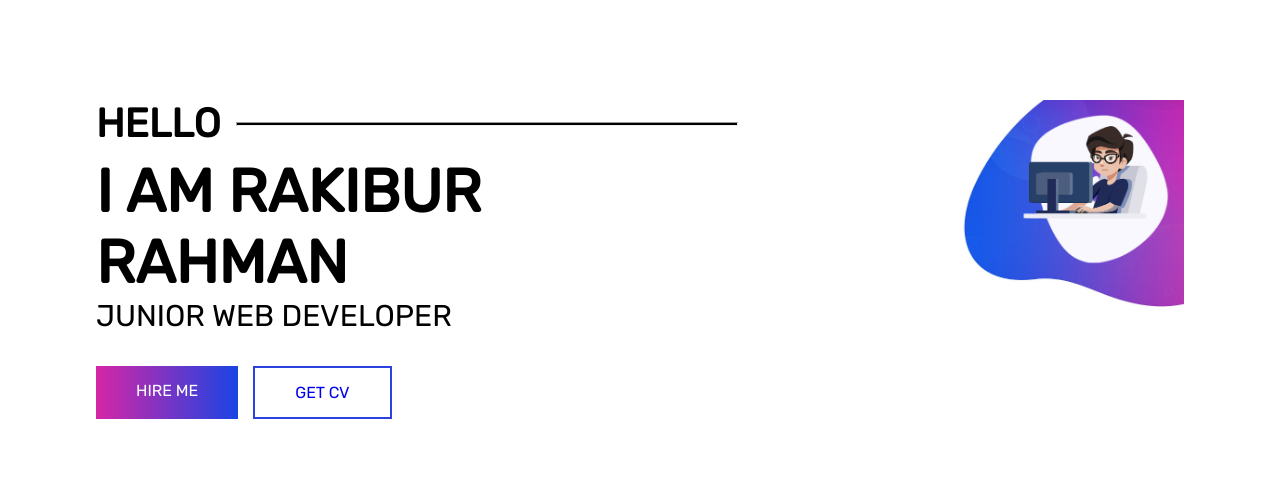
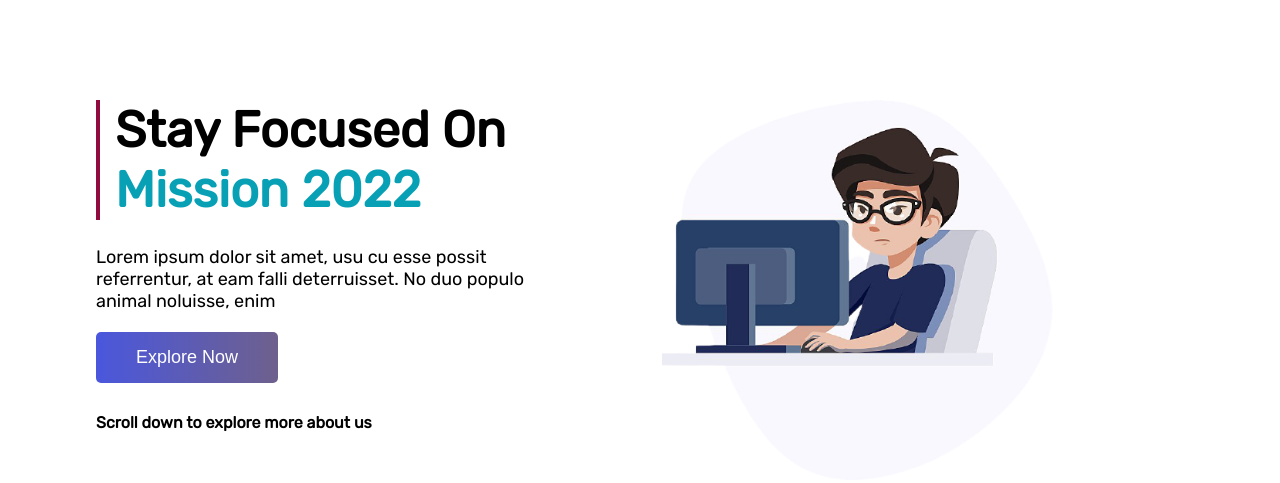
Before and after one commit to rakiburrahman99/assignment-portfolio, a plain HTML site: page index.html in a window 1280 px wide. Drawn offline with Linux system fonts and the light colour scheme.

Commit message:
top section done

```diff
--- a/index.html
+++ b/index.html
@@ -6,6 +6,7 @@
     <meta http-equiv="X-UA-Compatible" content="IE=edge">
     <meta name="viewport" content="width=device-width, initial-scale=1.0">
     <title>Portfolio-Assignment</title>
+    <script src="https://kit.fontawesome.com/ff40550756.js" crossorigin="anonymous"></script>
     <link rel="preconnect" href="https://fonts.googleapis.com">
     <link rel="preconnect" href="https://fonts.gstatic.com" crossorigin>
     <link href="https://fonts.googleapis.com/css2?family=Rubik&display=swap" rel="stylesheet">
@@ -14,27 +15,33 @@
 
 <body>
     <div class="container">
-        <section class="hero">
-            <div class="hero-parent">
-                <div class="hero-text">
-                    <h3>HELLO</h3>
-                    <hr>
-                    <h1>I AM RAKIBUR RAHMAN</h1>
-                    <P>JUNIOR WEB DEVELOPER</P>
-                    <div class="btn-main">
-                        <div class="btn-hire">
-                            <a target="_blank" href="http://#">HIRE ME</a>
-                        </div>
-                        <div class="btn-cv">
-                            <a target="_blank" href="http://#">GET CV</a>
-                        </div>
+        <section class="top">
+            <div class="mission-main">
+                <div class="mission-text">
+                    <div class="hero-text">
+                        <h1>Stay Focused On </h1>
+                        <h1 class="green">Mission 2022</h1>
                     </div>
+                    <p>Lorem ipsum dolor sit amet, usu cu esse possit<br>
+                        referrentur, at eam falli deterruisset. No duo populo
+                        animal noluisse, enim</p>
+
+                    <button class="btn-explore">Explore Now</button>
+                    <h4>Scroll down to explore more about us</h4>
                 </div>
-                <div class="hero-image">
-                    <img src="images/asset 5.png" alt="">
+                <div class="mission-img">
+                    <img class="center" src="./images/asset_1-removebg-preview.png" alt="">
                 </div>
+
             </div>
+
         </section>
+
+
+
+
+
+
     </div>
 
 
--- a/style.css
+++ b/style.css
@@ -12,57 +12,58 @@ a{
     margin: 0 auto;
     padding-top: 100px;
 }
-.hero-image img{
-    width: 100%;
+
+h1{
+    font-size: 50px;
 }
-.hero-parent{
+p{
+    font-size: 18px;
+    margin-top: 26px;
+}
+.green{
+    color: #07A0B5;
+}
+.hero-text{
+    border-left: 4px solid #900C3F;
+    padding-left: 15px;
+
+}
+.mission-main{
     display: flex;
+
 }
-/* .hero{
-    background-image: url(images/asset\ 5.png);
-    background-size: 700px;
-    background-repeat: no-repeat;
-    background-position: right;
-    margin-right: -110px;
-} */
-.hero-text h3{
-    font-size: 40px;
+.mission-text{
+    width: 40%;
 }
-.hero-text hr{
-    width: 500px;
-    height: 2px;
-    background-color: black;
-    margin-left: 140px;
-    margin-top: -25px;
+.mission-text h4{
+    margin-top: 30px;
 }
-.hero-text h1{
-    margin-top: 30px;
-    font-size: 60px;
-    font-weight: 700px;
+.btn-explore{
+    margin-top: 20px;
+    padding: 15px 40px;
+    background-image: linear-gradient(to right, #4A57DD, #6e608d);
+    cursor: pointer;
+    border: none;
+    border-radius: 5px;
+    color: #fff;
+    font-size: 18px;
+    transition: 0.5s;
 }
-.hero-text p{
-    font-size: 30px;
-    font-weight: 700px;
-}
-.btn-main{
-    display: flex;
-    margin-top: 5%;
+.btn-explore:hover{
+    background-image: linear-gradient(to left, #4A57DD, #6e608d);
 }
 
-.btn-hire{
-   background-image: linear-gradient(to right, #D626A6, #1944E3);
-   padding: 15px 40px;
-   cursor: pointer;
-   transition: 0.5s;
+.mission-img{
+    width: 60%;
 }
-.btn-hire:hover{
-    background-image: linear-gradient(to left, #D626A6, #1944E3);
+.mission-img img{
+    display: block;
+    margin-left: auto;
+    margin-right: auto;
+    width: 60%;
+}
 
-}
-.btn-hire a{
-    color: #fff;
-}
-.btn-cv{
+/* .btn-cv{
     padding: 15px 40px;
     border: 2px solid #2C41DD ;
     margin-left: 15px;
@@ -72,8 +73,4 @@ a{
 }
 .btn-cv:hover{
     box-shadow: inset 140px 0 0 0 #2C41DD;
-}
-
-.btn-cv:hover a{
-    color: #fff;
-}
+}  */
```
Also changed, not shown: images/asset_1-removebg-preview.png (added).
